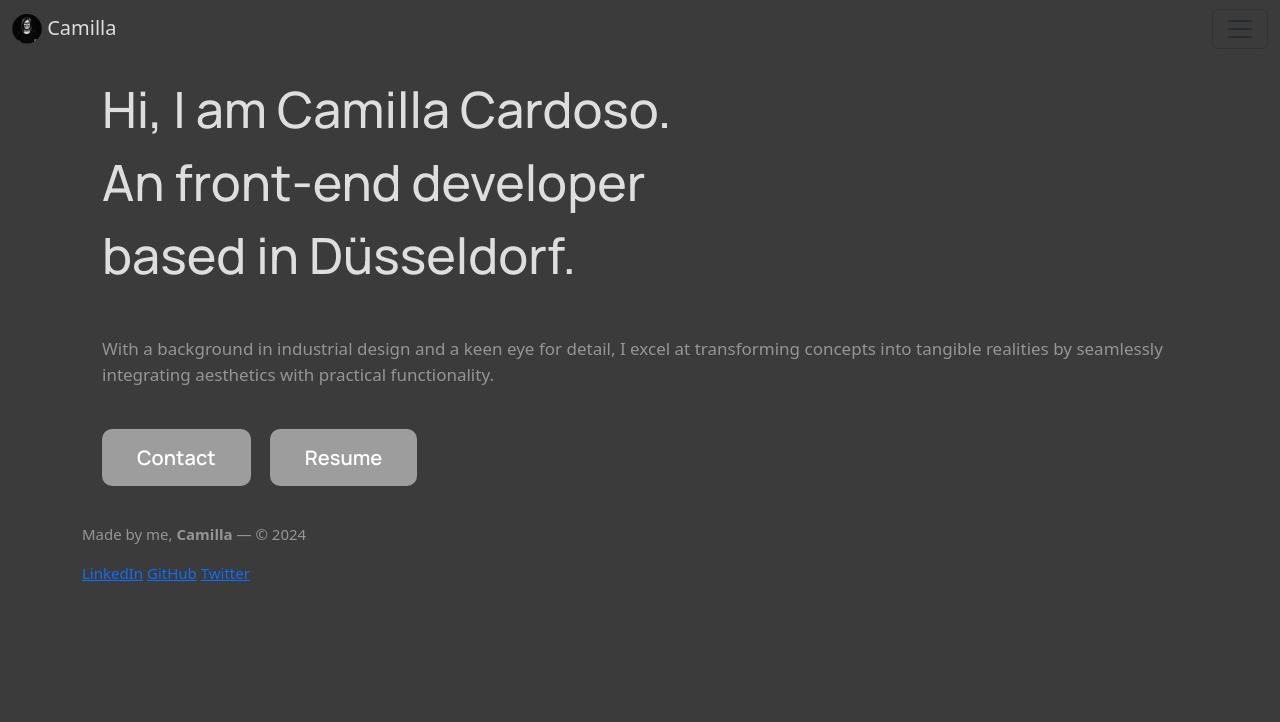
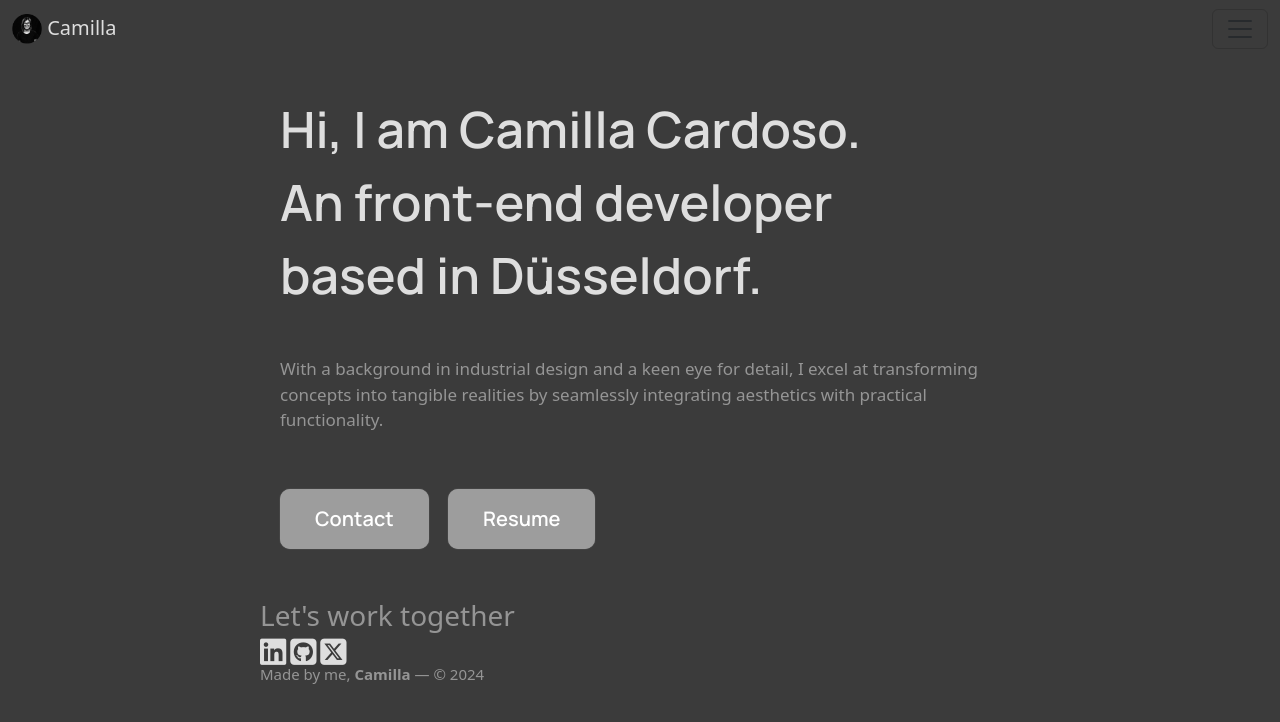
Before and after one commit to hicamilla/This-is-a-portifolio, a plain HTML site: page index.html in a window 1280 px wide. Drawn offline with nearby package versions, Linux system fonts and the light colour scheme.

Commit message:
aligments

```diff
--- a/index.html
+++ b/index.html
@@ -15,6 +15,8 @@
     <script src="https://unpkg.com/typewriter-effect@latest/dist/core.js"></script>
     <!--CSS-->
     <link rel="stylesheet" href="/src/style.css">
+    <!--Icon-->
+    <script src="https://kit.fontawesome.com/165d144620.js" crossorigin="anonymous"></script>
     <title>Camilla Cardoso</title>
 </head>
 <body>
@@ -60,11 +62,16 @@
 
     <!--Footer-->
     <footer>
+    <h3 class="cta">Let's work together</h3>
+
+    <div class="logos">
+    <a href="https://www.linkedin.com/in/camillascardoso/" class="linkedin" target="_blank"><i class="fa-brands fa-linkedin fa-2xl" style="color: #DEDEDE;"></i></a>
+    <a href="https://github.com/hicamilla" class="github" target="_blank"><i class="fa-brands fa-square-github fa-2xl" style="color: #DEDEDE;"></i></a>
+    <a href="https://twitter.com/magrella_" class="twitter"target="_blank"><i class="fa-brands fa-square-x-twitter fa-2xl" style="color: #DEDEDE;"></i></a>
+    </div>
+
     <p class="text-footer">Made by me, <strong>Camilla</strong> — &copy; 2024</p>
-    <a href="#">LinkedIn</a>
-    <a href="https://github.com/hicamilla">GitHub</a>
-    <a href="https://twitter.com/magrella_">Twitter</a>
-    </footer>
     </div>
+</footer>
 </body>
 </html>
--- a/src/style.css
+++ b/src/style.css
@@ -7,9 +7,13 @@
     --alert-color:#FF5398;
     --body-font: "Manrope",sans-serif;
 }
-
-body{
+html,
+body {
     background-color: #3B3B3B;
+}
+.container{
+    width: 800px;
+    padding: 20px;
 }
 
 h1{
@@ -17,7 +21,7 @@ h1{
     text-align: left;
     font-family: var(--body-font);
     font-size: 50px;
-    font-weight: 500;
+    font-weight: 600;
     line-height: 1.3;
 }
 
@@ -33,7 +37,6 @@ h1{
     padding: 20px;
 
 }
-
 
 /*button homepage*/
 .button-hp{
@@ -54,6 +57,26 @@ h1{
     margin-right: 15px;
 }
 
+.bt-contact {
+    display: inline-block;
+    vertical-align: middle;
+    -webkit-transform: perspective(1px) translateZ(0);
+    transform: perspective(1px) translateZ(0);
+    box-shadow: 0 0 1px #959595;
+    overflow: hidden;
+    -webkit-transition-duration: 0.3s;
+    transition-duration: 0.3s;
+    -webkit-transition-property: color, background-color;
+    transition-property: color, background-color;
+}
+
+.bt-contact:hover,
+.bt-contact:focus,
+.bt-contact:active {
+    background-color: var(--alert-color);
+    color: white;
+}
+
 .bt-download{
     background-color: var(--button-bg-color);
     color:var(--button-tx-color);
@@ -63,46 +86,28 @@ h1{
     border: none;
     padding: 15px 35px;
 }
-
-.bt-contact:hover {
+.bt-download {
     display: inline-block;
     vertical-align: middle;
     -webkit-transform: perspective(1px) translateZ(0);
     transform: perspective(1px) translateZ(0);
-    box-shadow: 0 0 1px var(--alert-color);
+    box-shadow: 0 0 1px #959595;
+    overflow: hidden;
     -webkit-transition-duration: 0.3s;
     transition-duration: 0.3s;
-    -webkit-transition-property: box-shadow;
-    transition-property: box-shadow;
-}
-
-.bt-contact:hover,
-.bt-contact:focus,
-.bt-contact:active {
-    box-shadow: 2px 2px 2px rgb(255, 83, 152);
-}
-
-.bt-download:hover{
-    display: inline-block;
-    vertical-align: middle;
-    -webkit-transform: perspective(1px) translateZ(0);
-    transform: perspective(1px) translateZ(0);
-    box-shadow: 0 0 1px var(--alert-color);
-    -webkit-transition-duration: 0.3s;
-    transition-duration: 0.3s;
-    -webkit-transition-property: box-shadow;
-    transition-property: box-shadow;
+    -webkit-transition-property: color, background-color;
+    transition-property: color, background-color;
 }
 
 .bt-download:hover,
 .bt-download:focus,
-.bt-download:active {
-    box-shadow: 2px 2px 2px rgb(255, 83, 152);
+.bt-donwload:active {
+    background-color: var(--alert-color);
+    color: white;
 }
 
-
-
 footer{
+    display: block;
     color: var(--secundary-text-color);
     font-size: 15px;
     padding-top: 30px;
```
